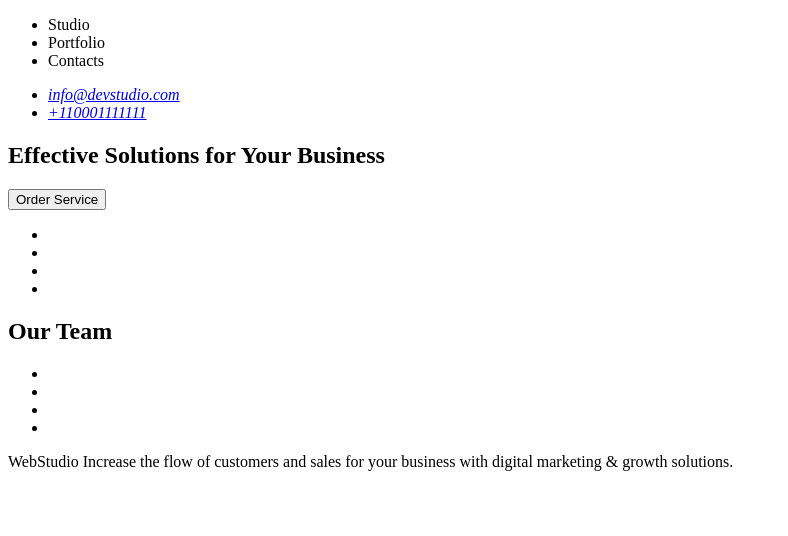
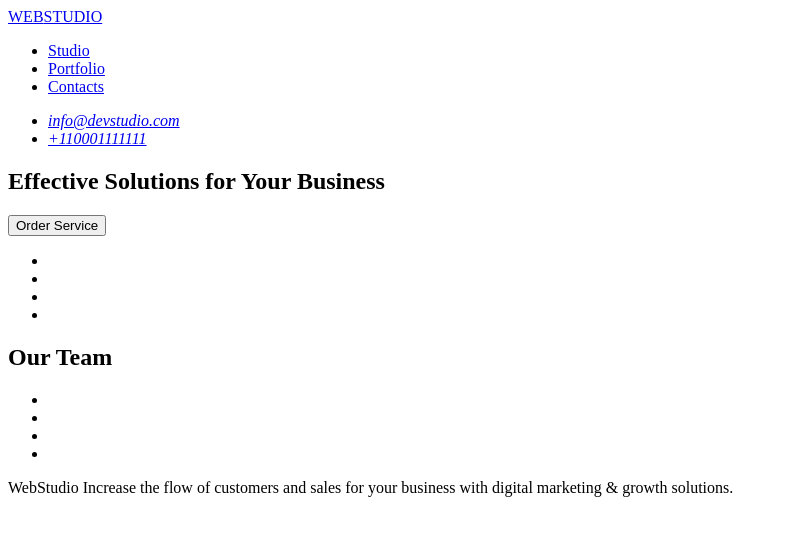
Before and after one commit to Eugene1380/goit-markup-hw-01, a plain HTML site: page index.html in a window 1280 px wide. Shown: the whole page, without its empty margins (0-788 px from the left). Drawn offline with Linux system fonts and the light colour scheme.

Commit message:
Update index.html

```diff
--- a/index.html
+++ b/index.html
@@ -8,13 +8,22 @@
 </head>
 <body>
     <!-- Header section -->
-    <header>
+    <header id="home">
         <nav>
-<ul>
-    <li>Studio</li>
-    <li>Portfolio</li>
-    <li>Contacts</li>
-</ul>
+            <a href="./index.html">
+                <span>WEB</span>STUDIO
+            </a>
+            <ul>
+                <li>
+                  <a href="#studio">Studio</a>
+                </li>
+                <li>
+                  <a href="#portfolio">Portfolio</a>
+                </li>
+                <li>
+                 <a href="#contacts">Contacts</a>
+                </li>
+            </ul>
         </nav>
         <address>
             <ul>
```
